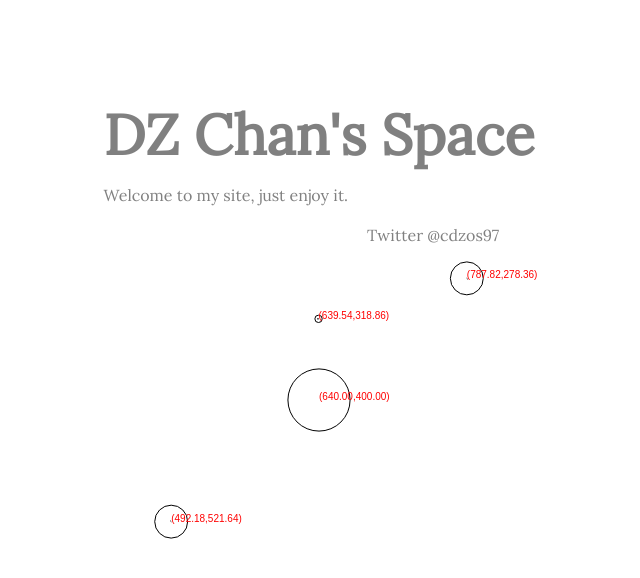
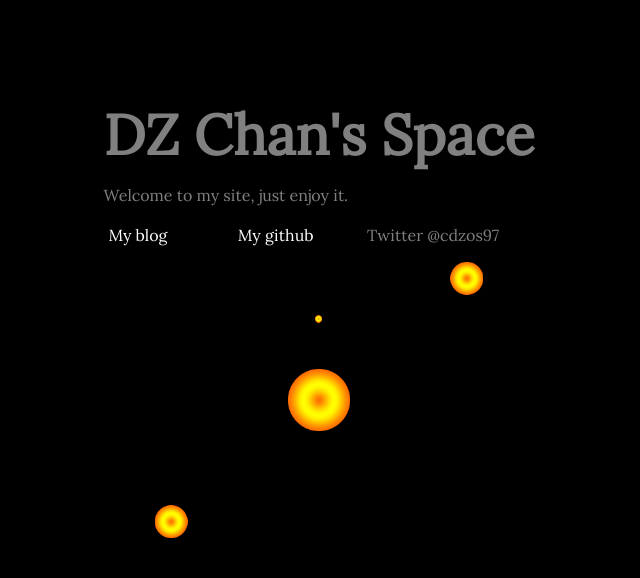
Before and after one commit to ChannelOne/diverse.space, a website built with webpack: page index.html in a window 1280 px wide. Shown: the whole page, without its empty margins (321-961 px from the left). Built offline with Linux system fonts and the light colour scheme.

Commit message:
sun sprite

```diff
--- a/index.html
+++ b/index.html
@@ -7,6 +7,9 @@
 		<meta name="viewport" content="width=device-width, user-scalable=no, minimum-scale=1.0, maximum-scale=1.0">
 	</head>
 	<body>
+		<div style="display:none;">
+			<img id="star-image" src="assets/images/star1.png">
+		</div>
 		<div id="showcase">
 
 			<h1>DZ Chan's Space</h1>
--- a/src/World.ts
+++ b/src/World.ts
@@ -1,4 +1,4 @@
-import {Vector2d, Circle, IntersectResult, WObject} from "./model"
+import {Vector2d, Circle, IntersectResult, WObject, Resources} from "./model"
 import {Camera} from "./Camera"
 
 const width = 42;
@@ -97,7 +97,7 @@ export class World {
         this._objects = result;
     }
 
-    paint(ctx: CanvasRenderingContext2D, width: number, height: number) {
+    paint(ctx: CanvasRenderingContext2D, width: number, height: number, res: Resources) {
         const scale = width / 42 * this._camera.scale;
         const offsetPos = new Vector2d(width / 2, height / 2);
 
@@ -107,7 +107,7 @@ export class World {
             renderObj.shape.radius = renderObj.shape.radius * scale;
             return renderObj;
         }).forEach((value) => {
-            value.paint(ctx);
+            value.paint(ctx, res);
         });
     }
 
--- a/src/app.ts
+++ b/src/app.ts
@@ -1,20 +1,20 @@
 import {World} from "./World"
-import {Vector2d} from "./model/Vector2d"
-import {Circle} from "./model/Circle"
+import {Vector2d, Circle, Resources} from "./model"
 import {VirtualScroller} from "./view"
 
 let lastDate: Date;
 
-function RefreshFactory(elem: HTMLCanvasElement, world: World): Function {
+function RefreshFactory(elem: HTMLCanvasElement, world: World, res: Resources): Function {
     return function() {
         const width = elem.width;
         const height = elem.height;
         const ctx = elem.getContext("2d");
-        ctx.clearRect(0, 0, width, height);
+        ctx.fillStyle = "black";
+        ctx.fillRect(0, 0, width, height);
         let now = new Date();
         let deltaTime = (now.getTime() - lastDate.getTime()) / 1000;
         world.update(deltaTime);
-        world.paint(ctx, width, height);
+        world.paint(ctx, width, height, res);
         lastDate = now;
     }
 }
@@ -23,6 +23,12 @@ document.addEventListener("DOMContentLoaded", function(event) {
     const show_case = <HTMLDivElement>document.getElementById("showcase");
     const virtual_scroller_elem = <HTMLDivElement>document.getElementById("virtual-scroller");
     const my_canvas = <HTMLCanvasElement>document.getElementById("my-canvas");
+
+    const star_image = <HTMLImageElement>document.getElementById("star-image");
+
+    let resources: Resources = {
+        star_image: star_image
+    };
 
     let virtual_scroller = new VirtualScroller(virtual_scroller_elem);
 
@@ -66,5 +72,5 @@ document.addEventListener("DOMContentLoaded", function(event) {
         show_case.style.display = "block";
     })
 
-    setInterval(RefreshFactory(my_canvas, world), 40);
+    setInterval(RefreshFactory(my_canvas, world, resources), 40);
 });
--- /dev/null
+++ b/src/model/Resources.ts
@@ -0,0 +1,4 @@
+
+export interface Resources {
+    star_image: HTMLImageElement;
+}
--- a/src/model/WObject.ts
+++ b/src/model/WObject.ts
@@ -1,4 +1,4 @@
-import {Circle, Vector2d} from "."
+import {Circle, Vector2d, Resources} from "."
 
 let track_arr: boolean[];
 
@@ -21,7 +21,7 @@ export class WObject {
         return new WObject(this._shape.clone(), this._speed.clone(), this._quality);
     }
 
-    paint(ctx: CanvasRenderingContext2D) {
+    paint(ctx: CanvasRenderingContext2D, res: Resources) {
         /*
         if (width !== this._last_width || width * height !== track_arr.length) {
             track_arr = [];
@@ -32,11 +32,16 @@ export class WObject {
         */
 
         // const scale = width / 42;
+        ctx.drawImage(res.star_image, this.position.x - this.shape.radius, this.position.y - this.shape.radius,
+            this.shape.radius * 2, this.shape.radius * 2);
+        /*
         ctx.fillStyle = "black";
         ctx.beginPath();
         ctx.arc(this.position.x, this.position.y, this.shape.radius, 0, 2 * Math.PI);
         ctx.stroke();
+        */
 
+        /*
         ctx.beginPath();
         ctx.fillStyle = "blue";
         ctx.moveTo(this.position.x, this.position.y);
@@ -48,8 +53,9 @@ export class WObject {
         ctx.fillStyle = "red";
         ctx.fillText("(" + this.position.x.toFixed(2) + "," + this.position.y.toFixed(2) + ")",
             this.position.x, this.position.y);
+        */
 
-            /*
+        /*
         track_arr[Math.round(this.position.y * scale) * height + Math.round(this.position.x * scale)] = true;
         for (let i = 0; i < height; ++i)
             for (let j = 0; j < width; ++j) {
--- a/src/model/index.ts
+++ b/src/model/index.ts
@@ -11,3 +11,4 @@ export interface IntersectResult {
 
 export {Circle} from "./Circle"
 export {WObject} from "./WObject"
+export {Resources} from "./Resources"
```
Also changed, not shown: assets/images/cloud-1.png (deleted), assets/images/cloud-2.png (deleted), assets/images/cloud-3.png (deleted), assets/images/star1.png (added), dist/bundle.js, 1 other file.
